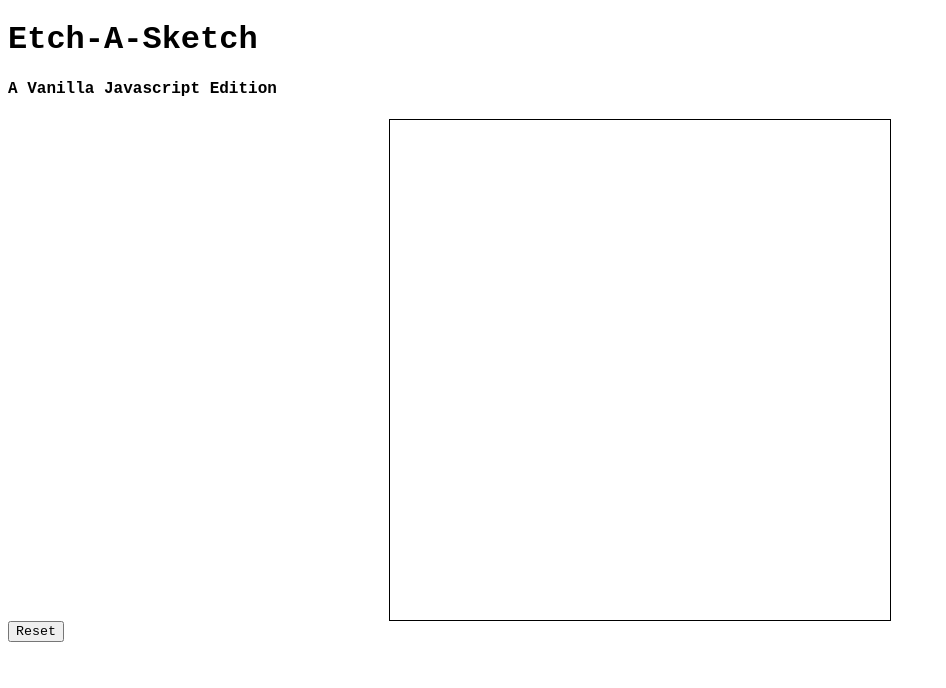
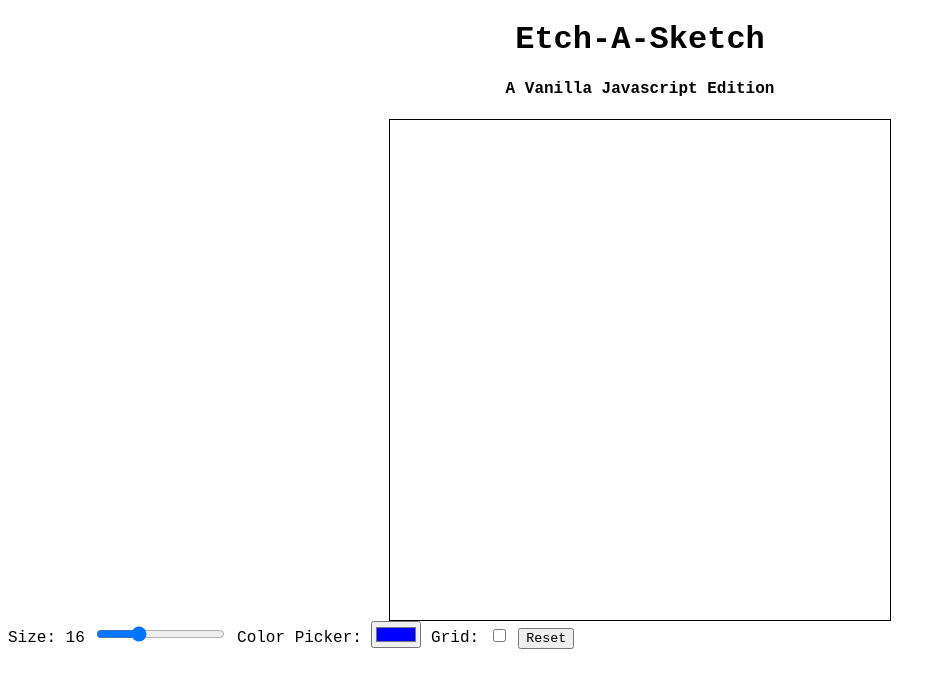
Before and after one commit to the-odin-project-max/etch-a-sketch-vanilla-js, a plain HTML site: page index.html in a window 1280 px wide. Shown: the whole page, without its empty margins (0-946 px from the left). Drawn offline with Linux system fonts and the light colour scheme.

Commit message:
feat(controls): add html elements for later use

```diff
--- a/index.html
+++ b/index.html
@@ -1,5 +1,6 @@
 <!DOCTYPE html>
 <html lang="en">
+
 <head>
 	<meta charset="UTF-8">
 	<meta name="viewport" content="width=device-width, initial-scale=1.0">
@@ -19,7 +20,16 @@
 		</div>
 	</section>
 	<section class="controls">
+		<label for="size">Size: <span class="selected-size">16</span></label>
+		<input type="range" name="size" id="size" min="1" max="50" value="16">
+		<label for="colorpicker">Color Picker:</label>
+		<input type="color" id="colorpicker" value="#0000ff">
+		<label class="switch">Grid:
+		  <input type="checkbox">
+		  <span class="slider round"></span>
+		</label>
 		<button class="reset">Reset</button>
 	</section>
 </body>
+
 </html>
--- a/scripts/script.js
+++ b/scripts/script.js
@@ -20,7 +20,7 @@ function clearGrid() {
 	});
 }
 
-createGrid(16);
+createGrid(2);
 
 function changeColor(e) {
 	const randomColor = Math.floor(Math.random() * 16777215).toString(16);
--- a/styles/style.css
+++ b/styles/style.css
@@ -13,5 +13,15 @@
 	gap: 0;
 	flex-wrap: wrap;
 	border: 1px solid black;
+}
 
+.square {
+	box-sizing: border-box;
 }
+
+header {
+	text-align: center;
+}
+
+
+/* Switches */
```
